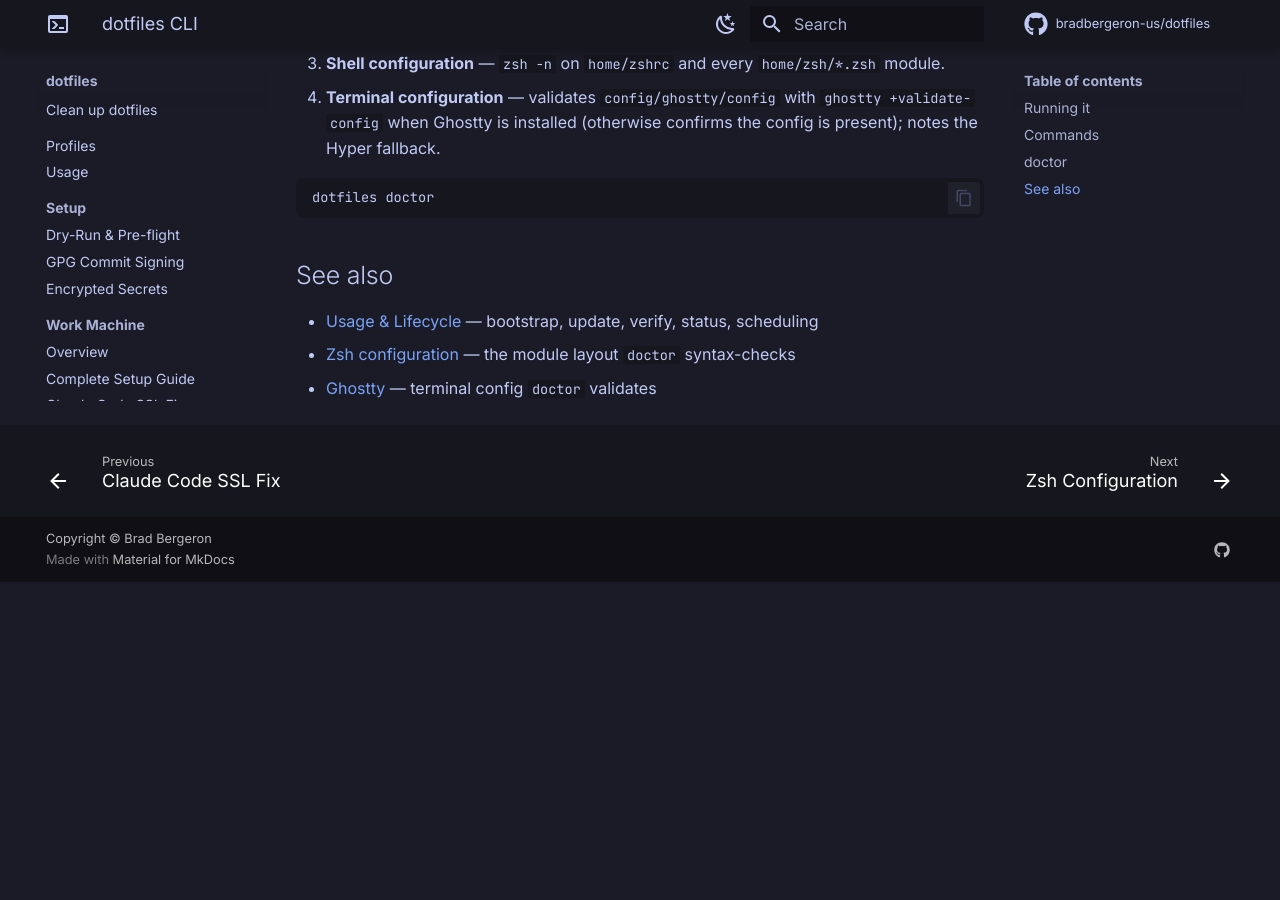
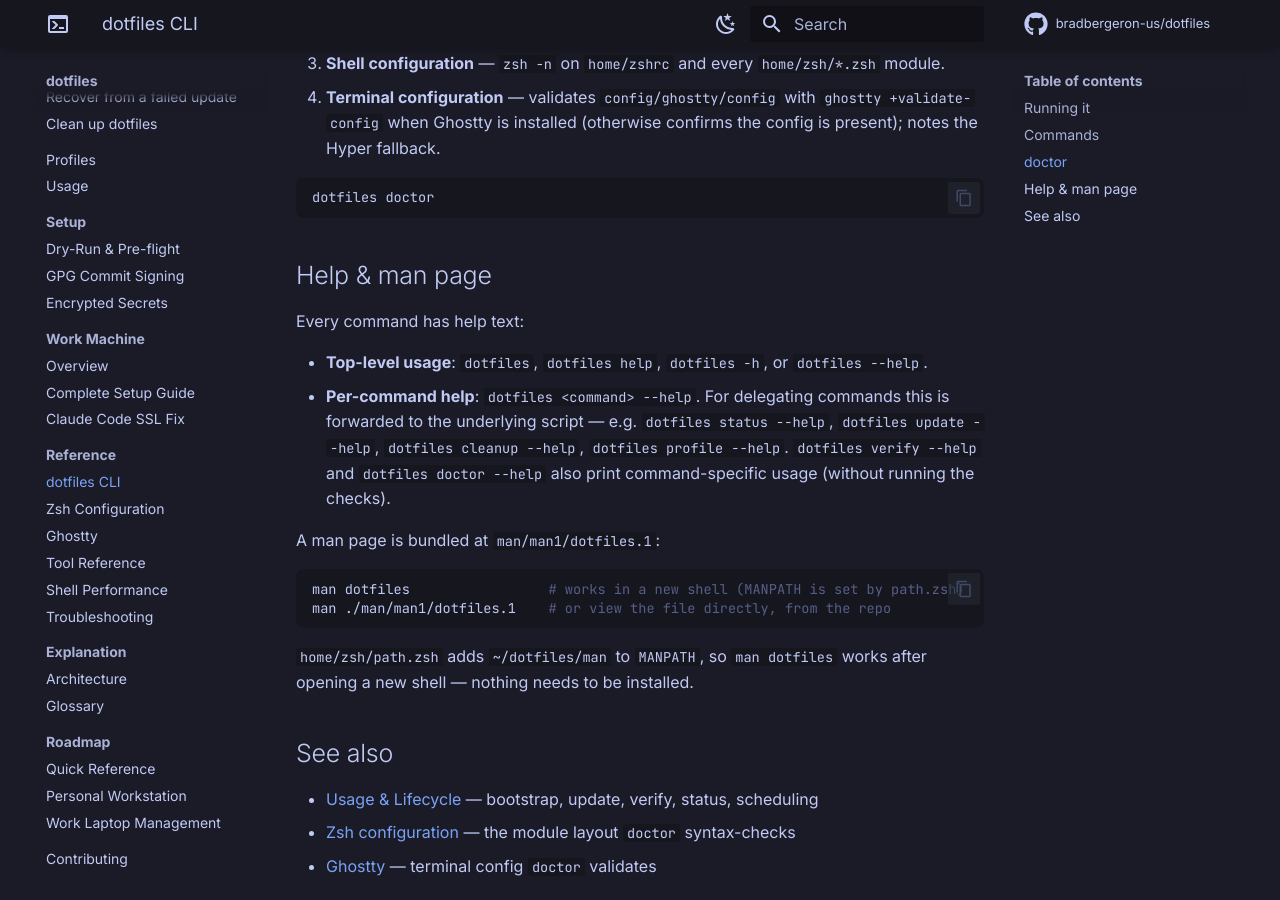
Before and after one commit to bradbergeron-us/dotfiles, an MkDocs documentation site: the page built from docs/cli.md, in a window 1280 px wide and 900 px high, scrolled down 1504 px. Built offline with MkDocs 1.6.1 and Material for MkDocs 9.7.7, drawn with Linux system fonts in a browser that asks for light colours; comment, search, counter and statistics services are not loaded; before the commit the page ends 2086 px from its top, so only the background shows below that.

Commit message:
docs(cli): document help flags and the man page
Add a Help & man page section covering top-level help, per-command --help, and 'man dotfiles'.

Co-Authored-By: Oz <oz-agent@warp.dev>

````diff
--- a/docs/cli.md
+++ b/docs/cli.md
@@ -62,6 +62,27 @@
 dotfiles doctor
 ```
 
+## Help & man page
+
+Every command has help text:
+
+- **Top-level usage**: `dotfiles`, `dotfiles help`, `dotfiles -h`, or `dotfiles --help`.
+- **Per-command help**: `dotfiles <command> --help`. For delegating commands this
+  is forwarded to the underlying script — e.g. `dotfiles status --help`,
+  `dotfiles update --help`, `dotfiles cleanup --help`, `dotfiles profile --help`.
+  `dotfiles verify --help` and `dotfiles doctor --help` also print command-specific
+  usage (without running the checks).
+
+A man page is bundled at `man/man1/dotfiles.1`:
+
+```bash
+man dotfiles                 # works in a new shell (MANPATH is set by path.zsh)
+man ./man/man1/dotfiles.1    # or view the file directly, from the repo
+```
+
+`home/zsh/path.zsh` adds `~/dotfiles/man` to `MANPATH`, so `man dotfiles` works
+after opening a new shell — nothing needs to be installed.
+
 ## See also
 
 - [Usage & Lifecycle](usage.md) — bootstrap, update, verify, status, scheduling
````
